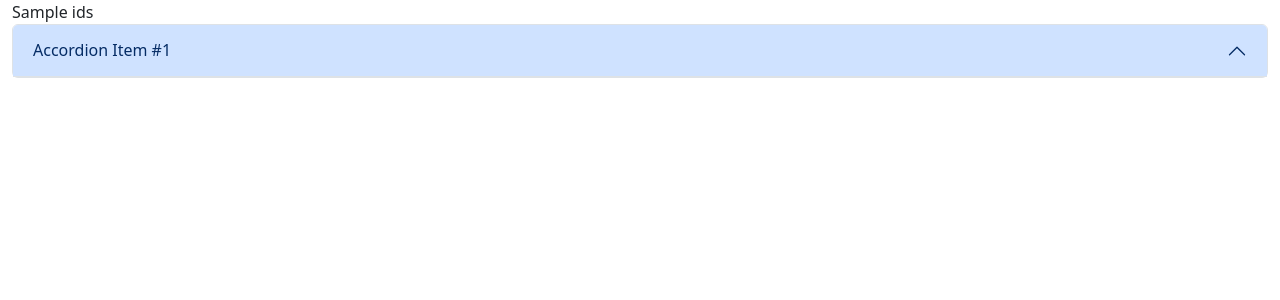
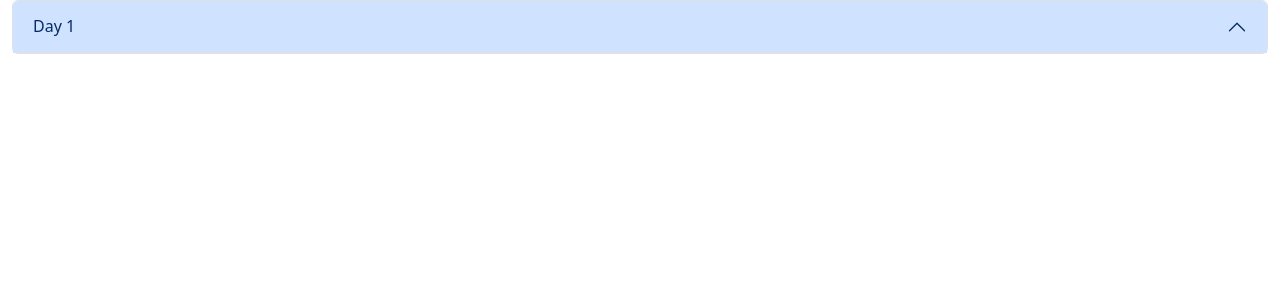
Before and after one commit to eandablo/gympals, a Django app: template templates/workout_plan.html in a window 1280 px wide. Shown: the part 91-391 px from the top of the page. Run offline with Django 3.2, Linux system fonts and the light colour scheme; the template is opened without the code that fills it: most values are stand-ins (such as "Sample title", 1, 10 or a date in 2020).

Commit message:
add forloop for accordions in workout_plan page

```diff
--- a/templates/workout_plan.html
+++ b/templates/workout_plan.html
@@ -1,19 +1,21 @@
 {% extends 'base.html' %}
 {% block content %}
-{{ ids }}
+
 <div class="accordion" id="accordionExample">
+  {% for id in ids %}
     <div class="accordion-item">
       <h2 class="accordion-header">
-        <button class="accordion-button" type="button" data-bs-toggle="collapse" data-bs-target="#collapseOne" aria-expanded="false" aria-controls="collapseOne">
-          Accordion Item #1
+        <button class="accordion-button" type="button" data-bs-toggle="collapse" data-bs-target="{{ id.0 }}" aria-expanded="false" aria-controls="collapseOne">
+          Day {{ forloop.counter }}
         </button>
       </h2>
-      <div id="collapseOne" class="accordion-collapse collapse" data-bs-parent="#accordionExample">
+      <div id="{{ id.1 }}" class="accordion-collapse collapse" data-bs-parent="#accordionExample">
         <div class="accordion-body">
           <strong>This is the first item's accordion body.</strong> It is shown by default, until the collapse plugin adds the appropriate classes that we use to style each element. These classes control the overall appearance, as well as the showing and hiding via CSS transitions. You can modify any of this with custom CSS or overriding our default variables. It's also worth noting that just about any HTML can go within the <code>.accordion-body</code>, though the transition does limit overflow.
         </div>
       </div>
     </div>
-  </div>
+  {% endfor %}
+</div>
 
 {% endblock %}
--- a/trainer/settings.py
+++ b/trainer/settings.py
@@ -28,7 +28,7 @@ TEMPLATES_DIR = os.path.join(BASE_DIR, 'templates')
 # SECURITY WARNING: don't run with debug turned on in production!
 DEBUG = True
 
-ALLOWED_HOSTS = ['8000-eandablo-gympals-8lwcrimway9.ws-eu106.gitpod.io',
+ALLOWED_HOSTS = ['8000-eandablo-gympals-l6l0ci5jm13.ws-eu106.gitpod.io',
                  'gympals-6af3102877bb.herokuapp.com']
 
 ACCOUNT_EMAIL_VERIFICATION = 'none'
```
